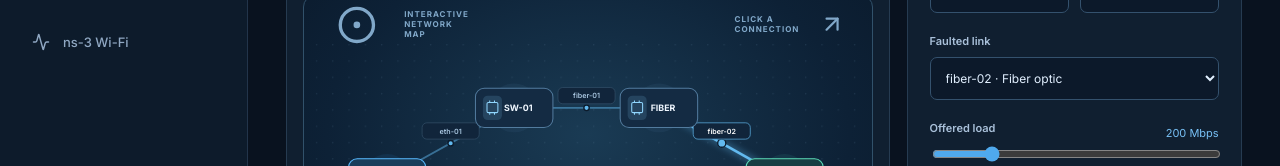
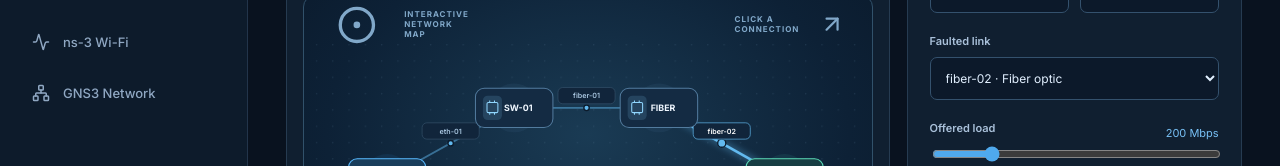
Before and after one commit to aliahmedsleem/Intelligent-Network-Fault-Diagnosis, a React (Vite) app in the folder frontend/: page / in a window 1280 px wide. Shown: the part 490-656 px from the top of the page. Built offline with nearby package versions, Linux system fonts and the light colour scheme.

Commit message:
feat(ui): add GNS3 workspace to network lab navigation

```diff
--- a/frontend/src/App.tsx
+++ b/frontend/src/App.tsx
@@ -1,3 +1,4 @@
+import Gns3Workspace from "./Gns3Workspace";
 import Ns3ResultsLab from "./Ns3ResultsLab";
 import ReferenceTopology from "./ReferenceTopology";
 import LinkBudgetLab from "./LinkBudgetLab";
@@ -9,7 +10,7 @@ type Link={id:string;source:string;target:string;medium:Medium;capacity_mbps:num
 type NetworkData={nodes:string[];links:Link[]};
 type Report={mode:string;before:Result;after:Result;route_changed:boolean;localization:{known_injected_link_id:string;warning:string}};
 type Result={path:string[];link_ids:string[];connected:boolean;bottleneck_mbps:number;offered_load_mbps:number;estimated_throughput_mbps:number;baseline_delay_ms:number;estimated_loss_percent:number;diagnosis:string};
-type View="overview"|"topology"|"experiments"|"measurements"|"localization"|"closed_loop"|"link_budget"|"ns3_wifi";
+type View="overview"|"topology"|"experiments"|"measurements"|"localization"|"closed_loop"|"link_budget"|"ns3_wifi"|"gns3";
 type ClosedLoopResult={mode:string;reported_status:string;audit_status:string;quality_flags:string[];inference:LocalizationResult;execution_policy_reported:{authorized:boolean;reason:string;candidate:string|null};probes:{source:string;target:string;baseline_loss_percent:number;observed_loss_percent:number;recovered_loss_percent:number|null}[];ground_truth_evaluation:{link_id:string;top1_correct_recomputed:boolean}};
 type LocalizationResult={status:string;suspected_link_id:string|null;tied_candidates:string[];rankings:{link_id:string;score:number;degraded_paths_covered:number;healthy_paths_contradicted:number}[]};
 type MeasurementReport={mode:string;topology:string;measurements:{before:{throughput_mbps:number|null;loss_percent:number|null;rtt_avg_ms:number|null};after:{throughput_mbps:number|null;loss_percent:number|null;rtt_avg_ms:number|null};throughput_change_mbps:number|null;loss_change_percentage_points:number|null};evidence:string[];quality_flags:string[];localization:{status:string}};
@@ -45,7 +46,7 @@ export default function App(){
  const [selected,setSelected]=useState<string|null>("fiber-02");
  const affected=report?.after.link_ids||[];
  const isValid=Number.isFinite(load)&&load>0&&load<=1_000_000&&source!==target;
- const nav:[View,string,typeof Activity][]=[["overview","Overview",Activity],["topology","Topology",Network],["experiments","Experiments",ShieldAlert],["measurements","Measurements",Activity],["localization","Localization",GitBranch],["closed_loop","Closed Loop",RotateCcw],["link_budget","Link Budgets",RadioTower],["ns3_wifi","ns-3 Wi-Fi",Activity]];
+ const nav:[View,string,typeof Activity][]=[["overview","Overview",Activity],["topology","Topology",Network],["experiments","Experiments",ShieldAlert],["measurements","Measurements",Activity],["localization","Localization",GitBranch],["closed_loop","Closed Loop",RotateCcw],["link_budget","Link Budgets",RadioTower],["ns3_wifi","ns-3 Wi-Fi",Activity],["gns3","GNS3 Network",Network]];
  function reset(){setSource("CORE");setTarget("EDGE");setFault("fiber-02");setLoad(200);setReport(null);setError("");setSelected("fiber-02");}
  async function inspectClosedLoop(){
   if(!closedLoopFile)return;
@@ -96,8 +97,8 @@ export default function App(){
  <aside className="sidebar"><div className="identity"><span className="identity-icon"><Network size={23}/></span><div><strong>NETFAULT<span> / LAB</span></strong><small>ENGINEERING CONSOLE</small></div></div>
  <div className="nav-heading">WORKSPACE</div><nav aria-label="Primary navigation">{nav.map(([id,label,Icon])=><button key={id} className={"nav-item "+(view===id?"active":"")} onClick={()=>setView(id)} aria-current={view===id?"page":undefined}><Icon size={18}/>{label}{view===id&&<span className="nav-active-dot"/>}</button>)}</nav>
  <div className="side-spacer"/><div className="system-card"><div className="system-row"><span className="pulse"/> SYSTEM STATUS</div><strong>Analytical engine</strong><small>API-connected experiments</small><div className="system-divider"/><span className="system-version">RESEARCH BUILD · 0.2</span></div><div className="side-bottom">NETWORK FAULT DIAGNOSIS<br/>VIRTUAL LABORATORY</div></aside>
- <main className="main-content"><header className="topbar"><div><div className="breadcrumbs">LABORATORY <span>/</span> {view.toUpperCase()}</div><h1>{view==="overview"?"Network Overview":view==="topology"?"Network Topology":view==="experiments"?"Fault Experiments":view==="measurements"?"Measured Results":view==="localization"?"Fault Localization":view==="closed_loop"?"Closed Loop":view==="link_budget"?"Link Budgets":"ns-3 Wi-Fi Results"}</h1><p className="subtitle">{view==="overview"?"Observe the topology and run controlled fault scenarios":view==="topology"?"Inspect virtual links, media and reference parameters":view==="experiments"?"Compare baseline and fault-injected analytical outcomes":view==="measurements"?"Inspect imported Mininet packet measurements":view==="localization"?"Explainable multi-path link ranking":view==="closed_loop"?"Measured diagnosis, gated repair and recovery audit":view==="link_budget"?"Fiber and wireless engineering budgets":"Inspect packet-level simulated Wi-Fi output"}</p></div><div className="topbar-right"><span className="mode-label"><span className="pulse"/> ANALYTICAL MODE</span><span className="version-label">v0.2</span></div></header>
- <div className="notice"><CircleAlert size={16}/><span>{view==="measurements"||view==="closed_loop"?"Imported Mininet observations are measured inside a virtual network; source files are not independently authenticated.":view==="link_budget"?"Power budgets are analytical calculations, not packet-level simulations or physical measurements.":view==="ns3_wifi"?"ns-3 outputs are simulated packet observations, not physical measurements.":"Analytical network results are estimates. Packet-level Mininet and ns-3 experiments are separate pipelines."}</span></div>
+ <main className="main-content"><header className="topbar"><div><div className="breadcrumbs">LABORATORY <span>/</span> {view.toUpperCase()}</div><h1>{view==="overview"?"Network Overview":view==="topology"?"Network Topology":view==="experiments"?"Fault Experiments":view==="measurements"?"Measured Results":view==="localization"?"Fault Localization":view==="closed_loop"?"Closed Loop":view==="link_budget"?"Link Budgets":view==="ns3_wifi"?"ns-3 Wi-Fi Results":"GNS3 Network"}</h1><p className="subtitle">{view==="overview"?"Observe the topology and run controlled fault scenarios":view==="topology"?"Inspect virtual links, media and reference parameters":view==="experiments"?"Compare baseline and fault-injected analytical outcomes":view==="measurements"?"Inspect imported Mininet packet measurements":view==="localization"?"Explainable multi-path link ranking":view==="closed_loop"?"Measured diagnosis, gated repair and recovery audit":view==="link_budget"?"Fiber and wireless engineering budgets":"Inspect packet-level simulated Wi-Fi output"}</p></div><div className="topbar-right"><span className="mode-label"><span className="pulse"/> ANALYTICAL MODE</span><span className="version-label">v0.2</span></div></header>
+ <div className="notice"><CircleAlert size={16}/><span>{view==="measurements"||view==="closed_loop"?"Imported Mininet observations are measured inside a virtual network; source files are not independently authenticated.":view==="link_budget"?"Power budgets are analytical calculations, not packet-level simulations or physical measurements.":view==="ns3_wifi"?"ns-3 outputs are simulated packet observations, not physical measurements.":view==="gns3"?"GNS3 provides topology metadata; live link health requires separate probes.":"Analytical network results are estimates. Packet-level Mininet and ns-3 experiments are separate pipelines."}</span></div>
  {(view==="overview")&&<>
 <section className="metrics"><div className="metric"><div className="metric-top"><span>NETWORK NODES</span><Cpu size={18}/></div><strong>{String(network.nodes.length).padStart(2,"0")}</strong><small>Reference topology</small></div><div className="metric"><div className="metric-top"><span>VIRTUAL LINKS</span><GitBranch size={18}/></div><strong>{String(network.links.length).padStart(2,"0")}</strong><small>Mixed connectivity</small></div><div className="metric"><div className="metric-top"><span>OFFERED LOAD</span><Activity size={18}/></div><strong>{fmt(load)} <em>Mbps</em></strong><small>Configured traffic</small></div><div className="metric"><div className="metric-top"><span>EXPERIMENT</span><Zap size={18}/></div><strong className="metric-state">{busy?"Running":report?"Complete":"Ready"}</strong><small>{report?"Last run available":"Awaiting execution"}</small></div></section>
  </>}
@@ -139,6 +140,7 @@ export default function App(){
 <LinkBudgetLab/>
  </>}
 {view==="ns3_wifi"&&<Ns3ResultsLab/>}
+{view==="gns3"&&<Gns3Workspace/>}
 <footer className="page-footer"><span>NETFAULT LAB · SCIENTIFIC RESEARCH ENVIRONMENT</span><span>ESTIMATES ≠ MEASUREMENTS</span></footer>
  </main></div>;
 }
```
